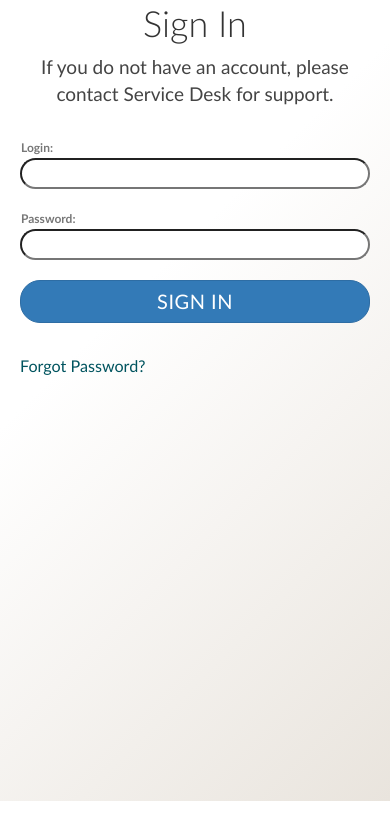
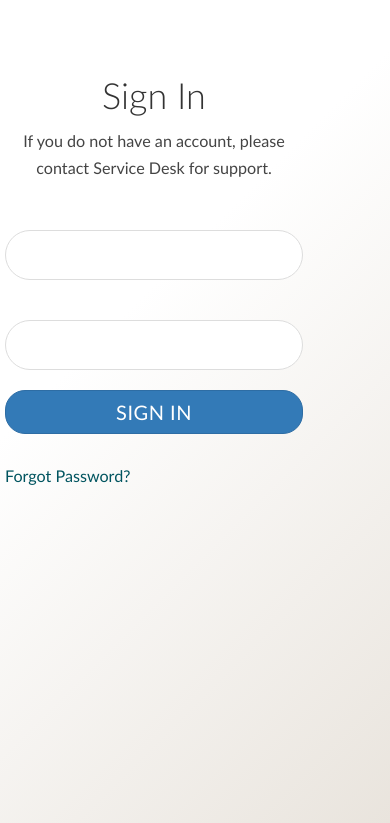
Before and after one commit to davele0512/intranet, a Django app: page /login/ in a window 390 px wide. Shown: the part 336-1159 px from the top of the page. Before the commit the page ends 1137 px from the top, so only its background shows below. Run offline with Django 3.2, Linux system fonts and the light colour scheme; parts of the project's set-up code (start-up, migrations or seed data) failed here and were passed over; some libraries are stand-ins or nearby versions.

Commit message:
Customize Login
	modified:   db.sqlite3
	modified:   intranet/static/css/main.css
	modified:   intranet/templates/account/login.html

```diff
--- a/intranet/static/css/main.css
+++ b/intranet/static/css/main.css
@@ -1060,10 +1060,20 @@ span.outline {
 }
 .login-form-area {
   text-align: center;
+  padding-top: 50px;
+  width: 80%;
 }
 .bg-image {
   background-size: cover;
-  background-position: center;
+  background-position: contain;
+}
+.bg-img-fill {
+  fill: #00545f;
+  width: 100%;
+  height: 100%;
+  position: absolute;
+  overflow: visible;
+  fill-opacity: 60%;
 }
 .login-heading {
   font-weight: 300;
@@ -1073,6 +1083,53 @@ span.outline {
   letter-spacing: 0.05rem;
   padding: 0.75rem 1rem;
   border-radius: 2rem;
+}
+
+@import "compass/css3";
+
+.form-label-group>input[type=text], id_login {
+  @include transition(all 0.30s ease-in-out);
+  outline: none;
+  height: 5rem;
+  padding-left: 35px;
+  border: 1px solid #DDDDDD;
+  border-radius: 3rem;
+}
+.form-label-group>input[type=text]:focus, id_login:focus {
+  @include box-shadow(0 0 5px rgba(81, 203, 238, 1));
+  height: 5rem;
+  padding-left: 35px;
+  border: 1px solid rgba(81, 203, 238, 1);
+  border-radius: 3rem;
+}
+.form-label-group>input[type=password], id_password {
+  @include transition(all 0.30s ease-in-out);
+  height: 5rem;
+  outline: none;
+  padding-left: 35px;
+  border: 1px solid #DDDDDD;
+  border-radius: 3rem;
+}
+.form-label-group>input[type=password]:focus, id_password:focus {
+  @include box-shadow(0 0 5px rgba(81, 203, 238, 1));
+  height: 5rem;
+  padding-left: 35px;
+  border: 1px solid rgba(81, 203, 238, 1);
+  border-radius: 3rem;
+}
+.form-label-group>i#login-icon {
+  font-size: 24px;
+  position: absolute;
+  padding-top: 33px;
+  padding-left: 10px;
+  z-index: 1;
+}
+.form-label-group>i#password-icon {
+  font-size: 24px;
+  position: absolute;
+  padding-top: 123px;
+  padding-left: 10px;
+  z-index: 1;
 }
 .form-label-group {
   position: relative;
@@ -1105,8 +1162,9 @@ span.outline {
   cursor: text;
   /* Match the input under the label */
   border: 1px solid transparent;
-  border-radius: .25rem;
+  border-radius: 3rem;
   transition: all .1s ease-in-out;
+  visibility: hidden;
 }
 .form-label-group input::-webkit-input-placeholder {
   color: transparent;
@@ -1130,6 +1188,10 @@ span.outline {
   font-size: 12px;
   color: #777;
 }
+.col-md-4 {
+  padding-right: 0px;
+  padding-left: 0px;
+}
 
 @media all and (-ms-high-contrast: none),
 (-ms-high-contrast: active) {
--- a/intranet/templates/account/login.html
+++ b/intranet/templates/account/login.html
@@ -8,10 +8,13 @@
 {% block content %}
   <div class="container-fluid">
     <div class="row no-gutter">
-      <div class="d-none d-md-flex col-md-4 col-lg-6 bg-image">
-        <img src="https://image.freepik.com/free-vector/blue-vertical-wavy-background_1035-9214.jpg?5" alt="background-image">
+      <div class="d-none d-md-flex col-md-4 col-lg-7 bg-image">
+        <svg class="bg-img-fill">
+            <rect id="bg-img-fill" rx="0" ry="0" x="0" y="0" width="1920" height="1020"></rect>
+        </svg>
+        <img src="https://i.pinimg.com/originals/b4/73/e8/b473e8603b210ca1290d72f999c26e3b.jpg" alt="background-image">
       </div>
-      <div class="col-md-8 col-lg-6">
+      <div class="col-md-4 col-lg-5">
         <div class="login d-flex align-items-center py-5">
           <div class="container">
             <div class="row">
@@ -19,10 +22,12 @@
                 <br>
                 <h1 class="login-heading mb-4">{% trans "Sign In" %}</h1>
 
-                <p>{% blocktrans %}If you do not have an account, please contact Service Desk for support.{% endblocktrans %}</p>
+                <p>{% blocktrans %}<small>If you do not have an account, please contact Service Desk for support.</small>{% endblocktrans %}</p>
 
-                <form class="form-label-group" method="POST" action="{% url 'account_login' %}" style="text-align:left;" autocomplete="off">
+                <form class="form-label-group" method="POST" action="{% url 'account_login' %}" style="text-align:left;" autocomplete="off" >
                   {% csrf_token %}
+                  <i id="login-icon" class="fa fa-user" aria-hidden="true"></i>
+                  <i id="password-icon" class="fa fa-lock" aria-hidden="true"></i>
                   {{ form }}
                   {% if redirect_field_value %}
                   <input type="hidden" name="{{ redirect_field_name }}" value="{{ redirect_field_value }}" />
@@ -30,6 +35,7 @@
                   <button class="btn btn-lg btn-primary btn-block btn-login text-uppercase font-weight-bold mb-2" type="submit">{% trans "Sign In" %}</button>
                   <br>
                   <a class="small" href="{% url 'account_reset_password' %}">{% trans "Forgot Password?" %}</a>
+
                 </form>
               </div>
             </div>
```
Also changed, not shown: db.sqlite3.
